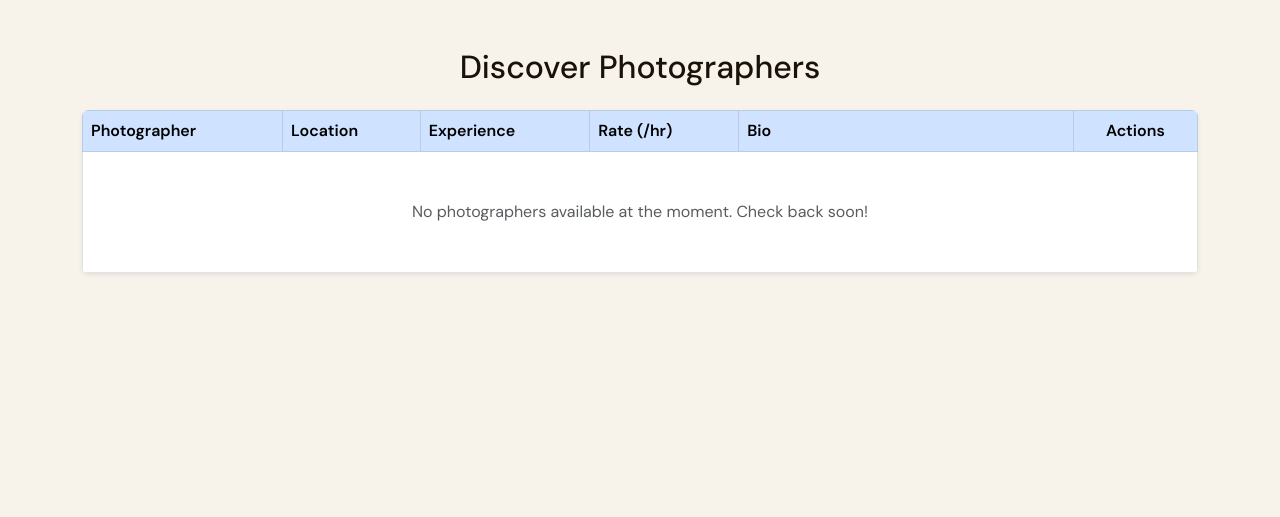
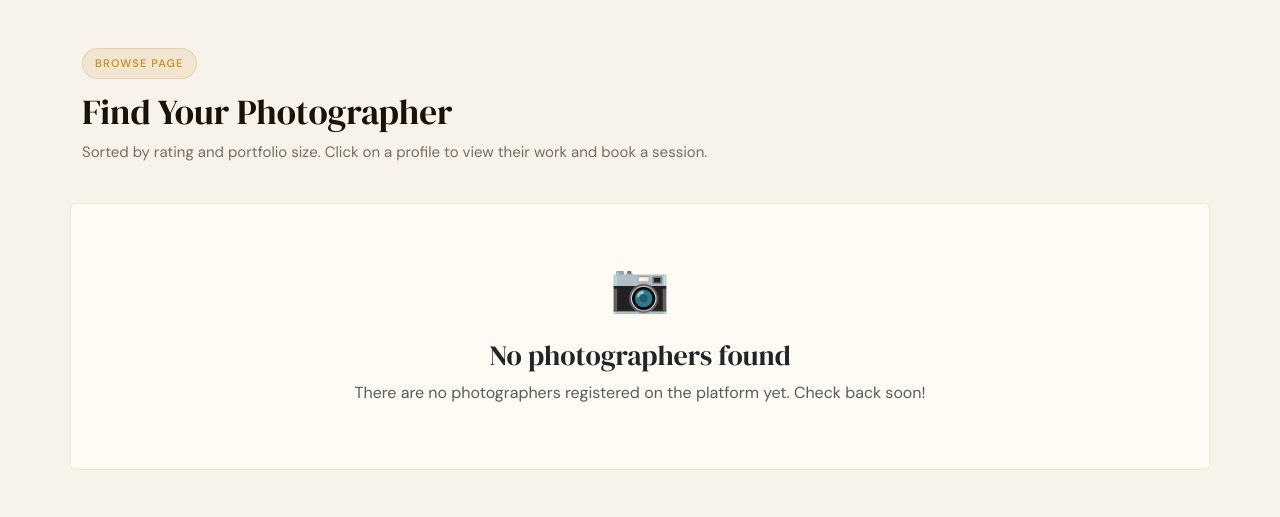
Before and after one commit to Sarker-Sourodip/SnapHire-A-Photographer-Hiring-Platform, a Django app: page /accounts/photographers/ in a window 1280 px wide. Shown: the part 71-588 px from the top of the page. Run offline with Django 5.2, Linux system fonts and the light colour scheme.

Commit message:
Added UI to Photograpers page

```diff
--- a/templates/accounts/photographers.html
+++ b/templates/accounts/photographers.html
@@ -1,68 +1,215 @@
-<!-- templates/accounts/photographers.html -->
 {% extends 'base.html' %}
+{% load static %}
+
+{% block title %}Browse Photographers - SnapHire{% endblock %}
 
 {% block content %}
-<div class="container mt-5">
-    <h2 class="mb-4 text-center">Discover Photographers</h2>
+<style>
+  /* --- BROWSE PAGE SPECIFIC STYLES --- */
 
-    <!-- table-responsive ensures it scrolls sideways on small mobile screens -->
-    <div class="table-responsive shadow-sm rounded">
-        <!-- align-middle keeps text vertically centered, table-hover highlights rows on hover -->
-        <table class="table table-hover table-bordered align-middle bg-white mb-0">
+  /* Page Header Badge */
+  .page-badge {
+    display: inline-block;
+    background: rgba(200, 150, 43, 0.12);
+    border: 1px solid rgba(200, 150, 43, 0.25);
+    color: var(--snap-gold);
+    font-size: 11px;
+    font-weight: 600;
+    letter-spacing: 0.1em;
+    text-transform: uppercase;
+    padding: 6px 12px;
+    border-radius: 20px;
+    margin-bottom: 12px;
+  }
 
-            <!-- Table Header -->
-            <thead class="table-primary">
-                <tr>
-                    <th scope="col">Photographer</th>
-                    <th scope="col">Location</th>
-                    <th scope="col">Experience</th>
-                    <th scope="col">Rate (/hr)</th>
-                    <th scope="col" style="width: 30%;">Bio</th>
-                    <th scope="col" class="text-center">Actions</th>
-                </tr>
-            </thead>
+  .section-title {
+    font-size: 2.2rem;
+    color: var(--snap-ink);
+    margin-bottom: 8px;
+  }
 
-            <!-- Table Body -->
-            <tbody>
-                {% for p in photographers %}
-                <tr>
-                    <td class="fw-bold text-primary">{{ p.user.username }}</td>
+  .section-sub {
+    font-size: 15px;
+    color: var(--snap-muted);
+    margin-bottom: 40px;
+  }
 
-                    <td>{{ p.location|default:"Not specified" }}</td>
+  /* Photographer Card */
+  .photo-card-link {
+    text-decoration: none;
+    color: inherit;
+    display: block;
+    height: 100%;
+  }
 
-                    <td>{{ p.experience_years }} Years</td>
+  .photo-card {
+    background: var(--snap-surface);
+    border: 1px solid var(--snap-border);
+    border-radius: 12px;
+    overflow: hidden;
+    transition: transform 0.2s ease, box-shadow 0.2s ease;
+    height: 100%;
+    display: flex;
+    flex-direction: column;
+  }
 
-                    <td class="text-success fw-bold">${{ p.price_per_hour }}</td>
+  .photo-card:hover {
+    transform: translateY(-5px);
+    box-shadow: 0 12px 24px rgba(0,0,0,0.08);
+  }
 
-                    <td>
-                        <span class="text-muted small">
-                            {{ p.bio|default:"No bio available."|truncatewords:10 }}
-                        </span>
-                    </td>
+  /* Top Banner/Photo Area */
+  .card-photo {
+    height: 180px;
+    display: flex;
+    align-items: center;
+    justify-content: center;
+    position: relative;
+    background-size: cover;
+    background-position: center;
+  }
 
-                    <!-- Action Buttons -->
-                    <td class="text-center">
-                        <div class="btn-group shadow-sm" role="group">
-                            <a href="{% url 'photographer_public' p.id %}" class="btn btn-sm btn-outline-secondary">
-                                👁️ View
-                            </a> ||
-                            <a href="{% url 'book_photographer' p.id %}" class="btn btn-sm btn-primary">
-                                Hire
-                            </a>
+  .card-avail {
+    position: absolute;
+    top: 12px;
+    right: 12px;
+    font-size: 11px;
+    font-weight: 600;
+    padding: 4px 10px;
+    border-radius: 20px;
+    background: #E8F5EF;
+    color: var(--snap-green);
+    box-shadow: 0 2px 4px rgba(0,0,0,0.1);
+  }
+
+  /* Card Details Area */
+  .card-body-custom {
+    padding: 20px;
+    flex-grow: 1;
+    display: flex;
+    flex-direction: column;
+  }
+
+  .card-name {
+    font-weight: 600;
+    font-size: 1.1rem;
+    color: var(--snap-ink);
+    margin-bottom: 4px;
+  }
+
+  .card-loc {
+    font-size: 13px;
+    color: var(--snap-muted);
+    margin-bottom: 12px;
+  }
+
+  /* Tags */
+  .card-tags {
+    display: flex;
+    gap: 6px;
+    flex-wrap: wrap;
+    margin-bottom: 20px;
+  }
+
+  .tag {
+    font-size: 11px;
+    background: var(--snap-tag);
+    color: var(--snap-muted);
+    padding: 4px 10px;
+    border-radius: 20px;
+    font-weight: 500;
+  }
+
+  /* Card Footer (Price & Rating) */
+  .card-footer-custom {
+    display: flex;
+    align-items: center;
+    justify-content: space-between;
+    margin-top: auto; /* Pushes footer to the bottom */
+    padding-top: 15px;
+    border-top: 1px solid rgba(0,0,0,0.05);
+  }
+
+  .card-rate {
+    font-size: 16px;
+    font-weight: 600;
+    color: var(--snap-ink);
+  }
+
+  .card-rate span {
+    font-size: 12px;
+    font-weight: 400;
+    color: var(--snap-muted);
+  }
+
+  .card-stars {
+    font-size: 13px;
+    color: var(--snap-gold);
+    font-weight: 600;
+  }
+</style>
+
+<div class="container py-5">
+
+    <div class="mb-4">
+        <span class="page-badge">BROWSE PAGE</span>
+        <h2 class="section-title font-serif">Find Your Photographer</h2>
+        <p class="section-sub">Sorted by rating and portfolio size. Click on a profile to view their work and book a session.</p>
+    </div>
+
+    <div class="row g-4">
+        {% for p in photographers %}
+
+            <div class="col-md-6 col-lg-4">
+                <a href="{% url 'photographer_public' p.id %}" class="photo-card-link">
+                    <div class="photo-card">
+
+                        {% if p.user.profile.profile_picture %}
+                            <div class="card-photo" style="background-image: url('{{ p.user.profile.profile_picture.url }}');">
+                                <div class="card-avail">Available</div>
+                            </div>
+                        {% else %}
+                            <div class="card-photo" style="background-image: url('/media/profile_pictures/default.jpg');">
+                                <div class="card-avail">Available</div>
+                            </div>
+                        {% endif %}
+
+                        <div class="card-body-custom">
+                            <div class="card-name">{{ p.user.username }}</div>
+                            <div class="card-loc">
+                                📍 {{ p.location|default:"Location not specified" }}
+                            </div>
+
+                            <div class="card-tags">
+                                <span class="tag">Photography</span>
+                                <span class="tag">{{ p.experience_years }} Yrs Exp.</span>
+                            </div>
+
+                            <div class="card-footer-custom">
+                                <div class="card-rate">৳{{ p.price_per_hour }} <span>/ hr</span></div>
+
+                                <div class="card-stars">
+                                    {% if p.avg_rating %}
+                                        ★★★★★ {{ p.avg_rating|floatformat:1 }}
+                                    {% else %}
+                                        <span class="text-muted" style="font-weight: 400; font-size: 11px;">New</span>
+                                    {% endif %}
+                                </div>
+                            </div>
+
                         </div>
-                    </td>
-                </tr>
-                {% empty %}
-                <!-- Fallback if database is empty -->
-                <tr>
-                    <td colspan="6" class="text-center text-muted py-5">
-                        No photographers available at the moment. Check back soon!
-                    </td>
-                </tr>
-                {% endfor %}
-            </tbody>
+                    </div>
+                </a>
+            </div>
 
-        </table>
+        {% empty %}
+            <div class="col-12 text-center py-5 mt-4 rounded border" style="background-color: var(--snap-surface); border-color: var(--snap-border) !important;">
+                <div style="font-size: 3rem; margin-bottom: 15px;">📷</div>
+                <h3 class="font-serif text-dark">No photographers found</h3>
+                <p class="text-muted">There are no photographers registered on the platform yet. Check back soon!</p>
+            </div>
+        {% endfor %}
     </div>
+
 </div>
 {% endblock %}
--- a/templates/base.html
+++ b/templates/base.html
@@ -31,8 +31,7 @@
 
     body {
       font-family: 'DM Sans', sans-serif;
-      /* We set the default background to the warm light color for Dashboards.
-         We will override this to dark specifically in home.html! */
+      /* Default background is the warm light color for Dashboards */
       background-color: var(--snap-warm);
       color: var(--snap-ink);
     }
@@ -50,7 +49,7 @@
       border-bottom: 1px solid rgba(255, 255, 255, 0.05);
     }
 
-    /* CSS Logo based on your Canva Design (Swappable for your image) */
+    /* Custom Logo */
     .nav-logo-link {
       text-decoration: none;
       display: flex;
@@ -82,12 +81,14 @@
       transition: color 0.15s;
       margin: 0 8px;
     }
+
+    /* Dynamic Active State */
     .snap-navbar .nav-link:hover,
     .snap-navbar .nav-link.active {
       color: var(--snap-gold-lt) !important;
     }
 
-    /* Global Buttons used in Navbar */
+    /* Global Navbar Buttons */
     .btn-ghost {
       font-size: 13px;
       color: rgba(255,255,255,0.7);
@@ -130,7 +131,7 @@
         <span class="nav-logo-text">SnapHire</span>
       </a>
 
-      <button class="navbar-toggler border-0" type="button" data-bs-toggle="collapse" data-bs-toggle="collapse" data-bs-target="#navbarNav">
+      <button class="navbar-toggler border-0" type="button" data-bs-toggle="collapse" data-bs-target="#navbarNav">
         <span class="navbar-toggler-icon" style="filter: invert(1);"></span>
       </button>
 
@@ -138,17 +139,17 @@
 
         <ul class="navbar-nav me-auto mb-2 mb-lg-0 align-items-center">
           <li class="nav-item">
-            <a class="nav-link" href="{% url 'home' %}">Home</a>
+            <a class="nav-link {% if request.resolver_match.url_name == 'home' %}active{% endif %}" href="{% url 'home' %}">Home</a>
           </li>
 
           {% if user.is_authenticated and user.profile.role == 'client' %}
             <li class="nav-item">
-              <a class="nav-link" style="color: var(--snap-gold-lt) !important;" href="{% url 'photographers_list' %}">Photographers</a>
+              <a class="nav-link {% if request.resolver_match.url_name == 'photographers_list' %}active{% endif %}" href="{% url 'photographers_list' %}">Photographers</a>
             </li>
           {% endif %}
 
-          <li class="nav-item"><a class="nav-link" href="{% url 'about' %}">About</a></li>
-          <li class="nav-item"><a class="nav-link" href="{% url 'contact' %}">Contact</a></li>
+          <li class="nav-item"><a class="nav-link {% if request.resolver_match.url_name == 'about' %}active{% endif %}" href="{% url 'about' %}">About</a></li>
+          <li class="nav-item"><a class="nav-link {% if request.resolver_match.url_name == 'contact' %}active{% endif %}" href="{% url 'contact' %}">Contact</a></li>
         </ul>
 
         <ul class="navbar-nav ms-auto align-items-center gap-3">
```
Also changed, not shown: media/profile_pictures/Meema.jpg (added).
